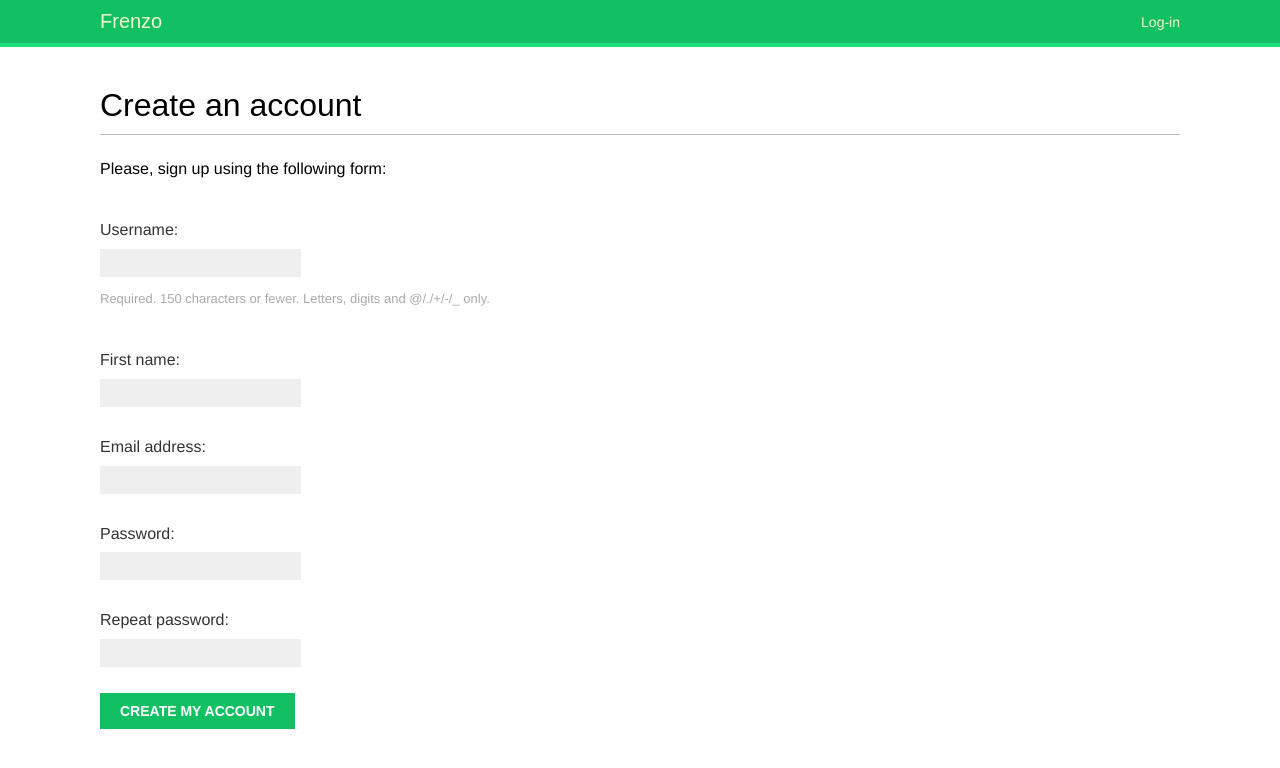
After one commit to inkstatim/Frenzo, a Django app: page /account/register/ in a window 1280 px wide. The commit adds this page. Shown: the top 768 px of the page. Run offline with Django 4.2, Linux system fonts and the light colour scheme; some web fonts are replaced.

Commit message:
User registration

```diff
--- a/account/forms.py
+++ b/account/forms.py
@@ -1,5 +1,22 @@
 from django import forms
+from django.contrib.auth.models import User
+
 
 class LoginForm(forms.Form):
     username = forms.CharField()
     password = forms.CharField(widget=forms.PasswordInput)
+
+
+class UserRegistrationForm(forms.ModelForm):
+    password = forms.CharField(label='Password', widget=forms.PasswordInput)
+    password2 = forms.CharField(label='Repeat password', widget=forms.PasswordInput)
+
+    class Meta:
+        model = User
+        fields = ['username', 'first_name', 'email']
+
+    def clean_password2(self):
+        cd = self.cleaned_data
+        if cd['password'] != cd['password2']:
+            raise forms.ValidationError('Passwords don\'t match.')
+        return cd['password2']
--- /dev/null
+++ b/account/templates/account/register.html
@@ -0,0 +1,15 @@
+{% extends 'base.html' %}
+
+{% block title %}
+    Create an account
+{% endblock %}
+
+{% block content %}
+    <h1>Create an account</h1>
+    <p>Please, sign up using the following form:</p>
+    <form method="post">
+        {{ user_form.as_p }}
+        {% csrf_token %}
+    <p><input type="submit" value="Create my account"></p>
+    </form>
+{% endblock %}
--- a/account/templates/registration/login.html
+++ b/account/templates/registration/login.html
@@ -8,7 +8,10 @@
         Your username and password didn't match. Please try again.
         </p>
     {% else %}
-        <p>Please, use the following form to log-in:</p>
+        <p> Please, use the following form to log-in.
+            If you don't have an account
+            <a href="{% url "register" %}">register here</a>.
+        </p>
     {% endif %}
     <div class="login-form">
         <form action="{% url 'login' %}" method="post">
--- a/account/urls.py
+++ b/account/urls.py
@@ -19,4 +19,6 @@ urlpatterns = [
     # path('password-reset/complete/', auth_views.PasswordResetCompleteView.as_view(), name='password_reset_complete'),
     path('', include('django.contrib.auth.urls')),
     path('', views.dashboard, name='dashboard'),
+    path('register/', views.register, name='register'),
+
 ]
--- a/account/views.py
+++ b/account/views.py
@@ -2,7 +2,7 @@ from django.shortcuts import render
 from django.http import HttpResponse
 from django.contrib.auth import authenticate, login
 from django.contrib.auth.decorators import login_required
-from .forms import LoginForm
+from .forms import LoginForm, UserRegistrationForm
 
 
 # Create your views here.
@@ -24,6 +24,23 @@ def user_login(request):
         form = LoginForm()
     return render(request, 'account/login.html', {'form': form})
 
+
 @login_required
 def dashboard(request):
     return render(request, 'account/dashboard.html', {'section': 'dashboard'})
+
+
+def register(request):
+    if request.method == 'POST':
+        user_form = UserRegistrationForm(request.POST)
+        if user_form.is_valid():
+            # Создать новый объект пользователя,
+            # но пока не сохранять его
+            new_user = user_form.save(commit=False)
+            # Установить выбранный пароль
+            new_user.set_password(user_form.cleaned_data['password'])
+            new_user.save()
+            return render(request, 'account/register_done.html', {'new_user': new_user})
+    else:
+        user_form = UserRegistrationForm()
+    return render(request, 'account/register.html', {'user_form':user_form})
```
Also changed, not shown: account/templates/account/register_done.html (added, +10 -0 lines).
